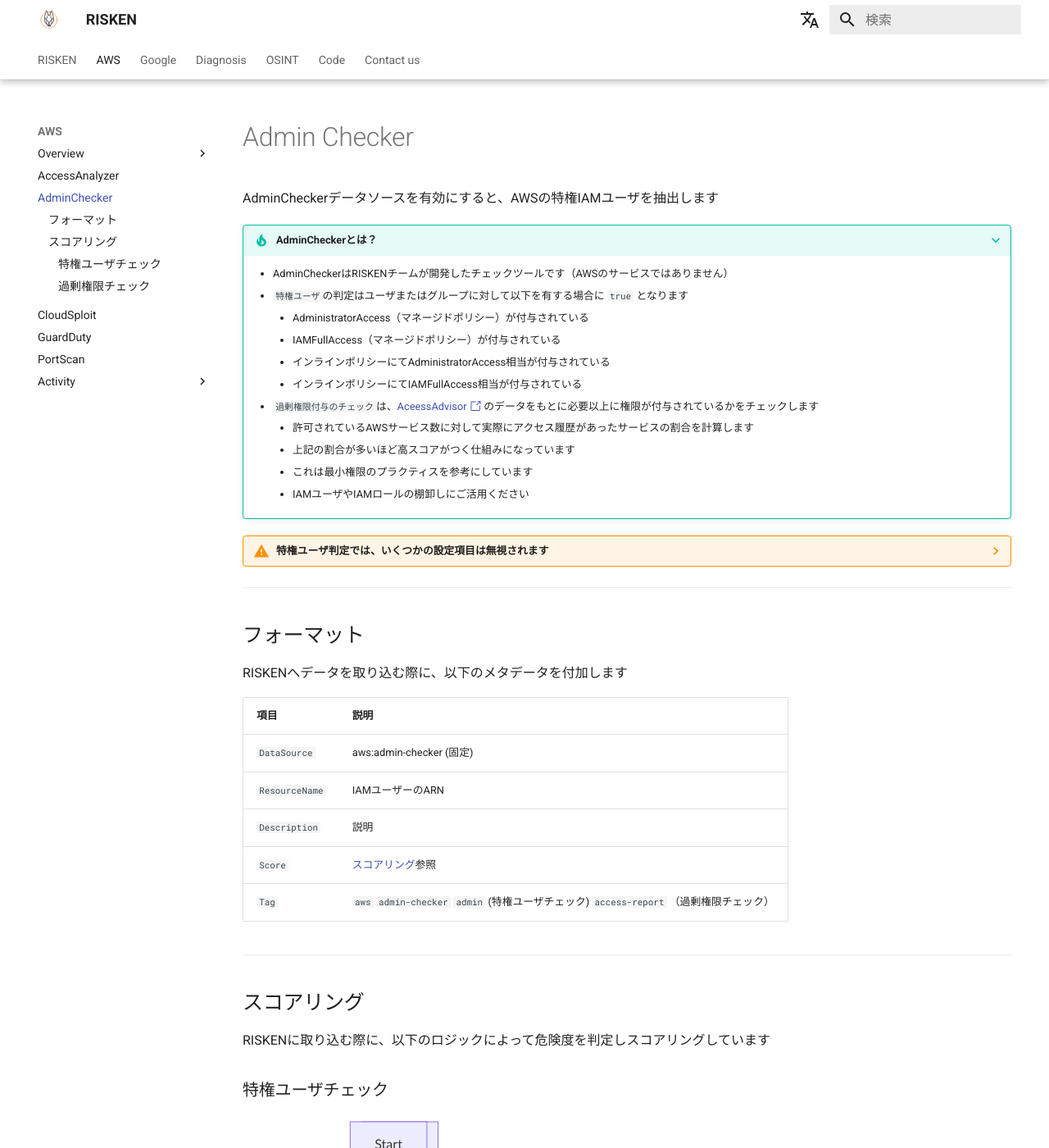
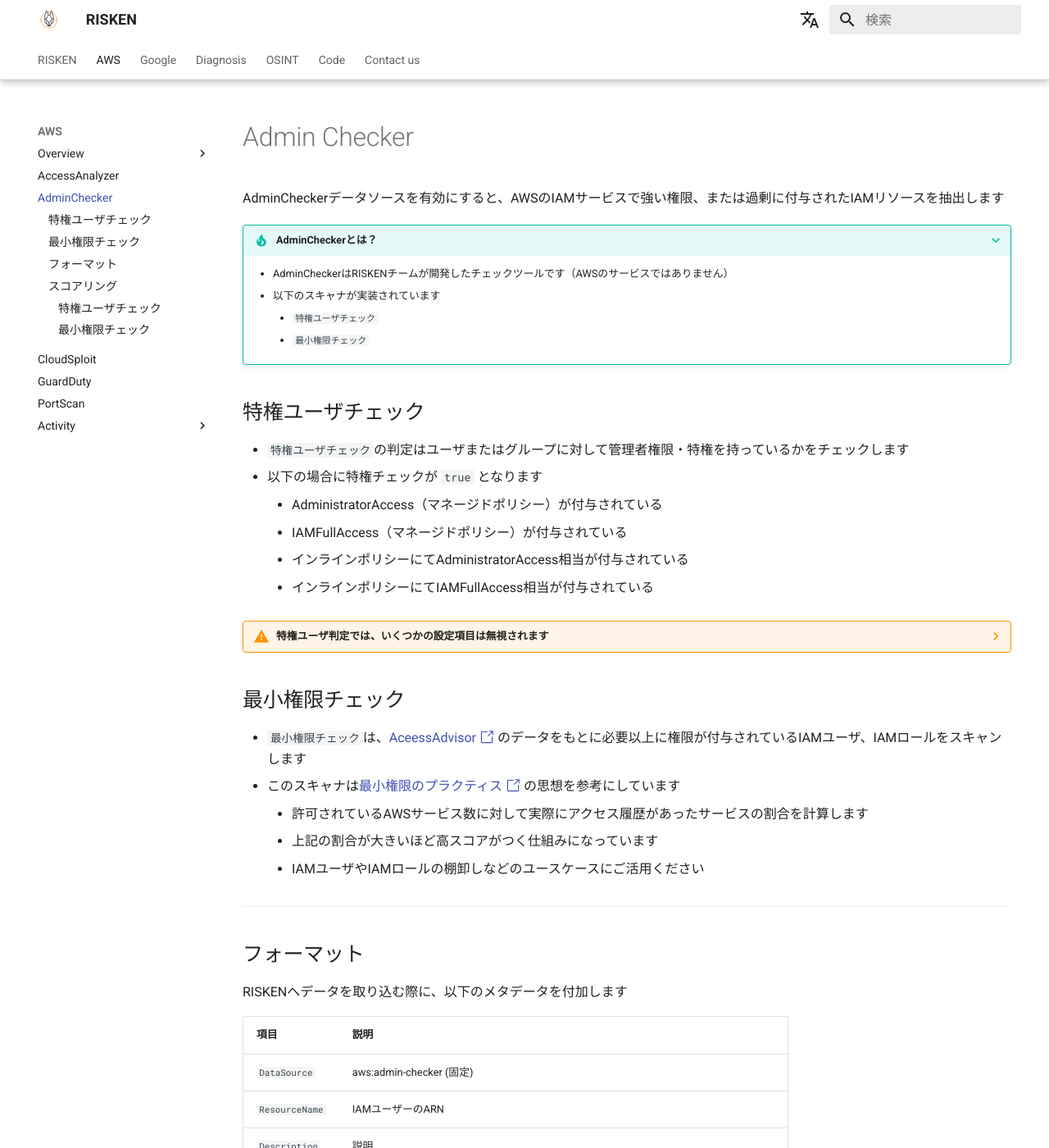
Before and after one commit to ca-risken/doc, an MkDocs documentation site: the page built from docs/aws/adminchecker.md, in a window 1280 px wide and 1400 px high. Shown: the whole window at 82% size. Built offline with MkDocs 1.6.1 and Material for MkDocs 9.7.7, drawn with Linux system fonts in a browser that asks for light colours; comment, search, counter and statistics services are not loaded; some of the changed text lies outside the part shown.

Commit message:
fix adminchecker

````diff
--- a/docs/aws/adminchecker.md
+++ b/docs/aws/adminchecker.md
@@ -1,19 +1,21 @@
 # Admin Checker
 
-AdminCheckerデータソースを有効にすると、AWSの特権IAMユーザを抽出します
+AdminCheckerデータソースを有効にすると、AWSのIAMサービスで強い権限、または過剰に付与されたIAMリソースを抽出します
 
 ???+ tip "AdminCheckerとは？"
     - AdminCheckerはRISKENチームが開発したチェックツールです（AWSのサービスではありません）
-    - `特権ユーザ`の判定はユーザまたはグループに対して以下を有する場合に `true` となります
-        - AdministratorAccess（マネージドポリシー）が付与されている
-        - IAMFullAccess（マネージドポリシー）が付与されている
-        - インラインポリシーにてAdministratorAccess相当が付与されている
-        - インラインポリシーにてIAMFullAccess相当が付与されている
-    - `過剰権限付与のチェック`は、[AceessAdvisor :octicons-link-external-24:](https://docs.aws.amazon.com/IAM/latest/UserGuide/access_policies_access-advisor-view-data.html){ target="_blank" } のデータをもとに必要以上に権限が付与されているかをチェックします
-        - 許可されているAWSサービス数に対して実際にアクセス履歴があったサービスの割合を計算します
-        - 上記の割合が多いほど高スコアがつく仕組みになっています
-        - これは最小権限のプラクティスを参考にしています
-        - IAMユーザやIAMロールの棚卸しにご活用ください
+    - 以下のスキャナが実装されています
+        - `特権ユーザチェック`
+        - `最小権限チェック`
+
+## 特権ユーザチェック
+
+- `特権ユーザチェック`の判定はユーザまたはグループに対して管理者権限・特権を持っているかをチェックします
+- 以下の場合に特権チェックが `true` となります
+    - AdministratorAccess（マネージドポリシー）が付与されている
+    - IAMFullAccess（マネージドポリシー）が付与されている
+    - インラインポリシーにてAdministratorAccess相当が付与されている
+    - インラインポリシーにてIAMFullAccess相当が付与されている
 
 ??? Warning "特権ユーザ判定では、いくつかの設定項目は無視されます"
     - Denyルール
@@ -23,6 +25,15 @@ AdminCheckerデータソースを有効にすると、AWSの特権IAMユーザ
         - Conditionsにより漏洩リスク等の低いユーザでもスコアが高い状態（特権ユーザ）で取り込まれる可能性があります
     - PermissionBoundoryルール
         - PermissionBoundoryによってリスク低減がされている場合にはスコアが下がりますが、設定内容の詳細までは見ていません（ほぼ無視）
+
+## 最小権限チェック
+
+- `最小権限チェック`は、[AceessAdvisor :octicons-link-external-24:](https://docs.aws.amazon.com/IAM/latest/UserGuide/access_policies_access-advisor-view-data.html){ target="_blank" } のデータをもとに必要以上に権限が付与されているIAMユーザ、IAMロールをスキャンします
+- このスキャナは[最小権限のプラクティス :octicons-link-external-24:](https://docs.aws.amazon.com/IAM/latest/UserGuide/best-practices.html){ target="_blank" } の思想を参考にしています
+    - 許可されているAWSサービス数に対して実際にアクセス履歴があったサービスの割合を計算します
+    - 上記の割合が大きいほど高スコアがつく仕組みになっています
+    - IAMユーザやIAMロールの棚卸しなどのユースケースにご活用ください
+
 
 ---
 
@@ -36,7 +47,7 @@ RISKENへデータを取り込む際に、以下のメタデータを付加し
 | `ResourceName` | IAMユーザーのARN                           |
 | `Description`  | 説明                                      |
 | `Score`        | [スコアリング](/aws/adminchecker/#_2)参照   |
-| `Tag`          | `aws` `admin-checker` `admin` (特権ユーザチェック) `access-report` （過剰権限チェック） |
+| `Tag`          | `aws` `admin-checker` `admin` (特権ユーザチェック) `access-report` （最小権限チェック） |
 
 ---
 
@@ -58,7 +69,7 @@ graph TD
     classDef low fill:#FFFFFF,stroke:#4DB6AC,stroke-width:4px;
 ```
 
-### 過剰権限チェック
+### 最小権限チェック
 
 ```mermaid
 graph TD
````
